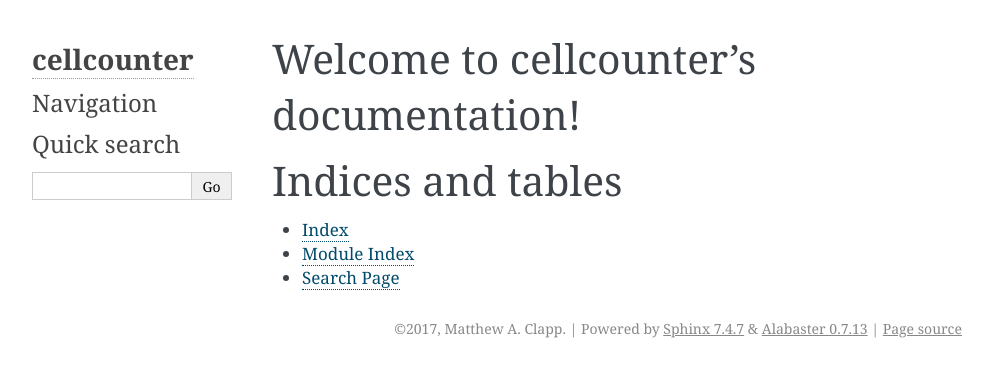
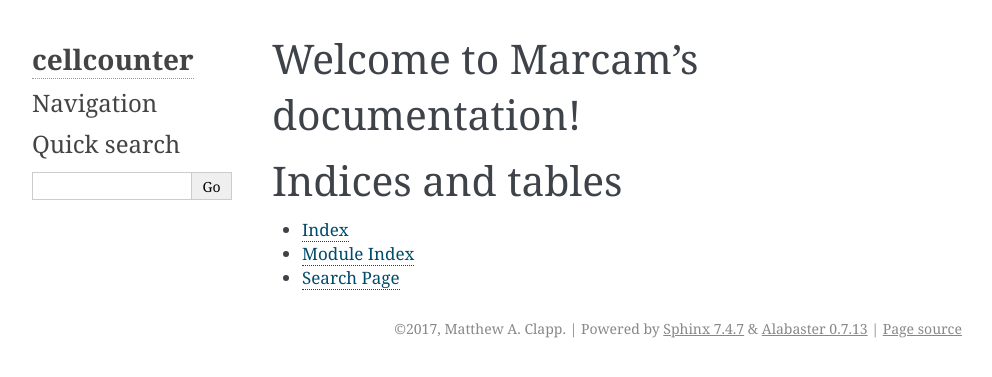
Before and after one commit to itsayellow/marcam, a Sphinx documentation site: the page built from docs/index.rst, in a window 1280 px wide. Shown: the top 377 px of the page, without its empty margins (148-1140 px from the left). Built offline with Sphinx 7.4.7, drawn with Linux system fonts in a browser that asks for light colours.

Commit message:
cellcounter -> marcam

```diff
--- a/docs/index.rst
+++ b/docs/index.rst
@@ -1,9 +1,9 @@
-.. cellcounter documentation master file, created by
+.. marcam documentation master file, created by
    sphinx-quickstart on Thu Oct 19 18:39:08 2017.
    You can adapt this file completely to your liking, but it should at least
    contain the root `toctree` directive.
 
-Welcome to cellcounter's documentation!
+Welcome to Marcam's documentation!
 =======================================
 
 .. toctree::
```
